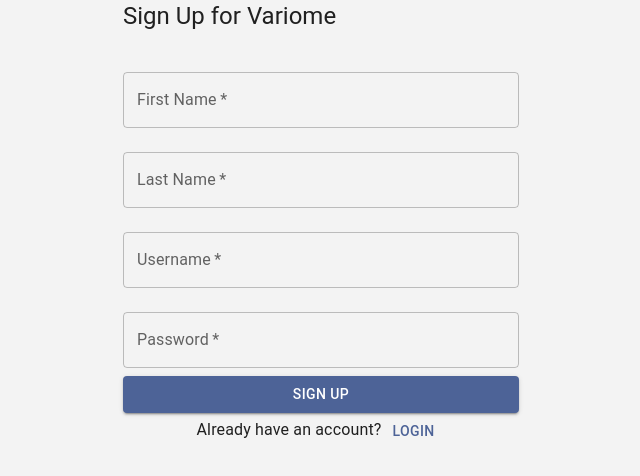
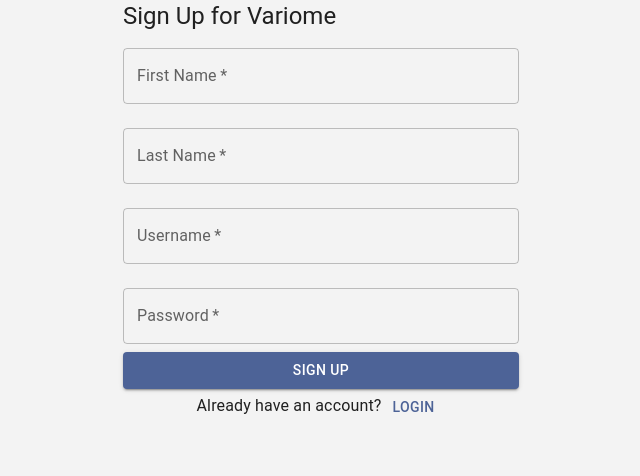
Before and after one commit to wassermanlab/variome, a React (Create React App) app in the folder app/: page /signup in a window 1280 px wide. Shown: the top 476 px of the page, without its empty margins (319-959 px from the left). Built offline with nearby package versions, Linux system fonts and the light colour scheme.

Commit message:
bugfixes for style/material ui

```diff
--- a/app/src/layouts/navbar.js
+++ b/app/src/layouts/navbar.js
@@ -26,7 +26,8 @@
 import SearchIcon from '@mui/icons-material/Search';
 import { Select, MenuItem } from '@mui/material';
 import { useState } from 'react';
-import Button from '@material-ui/core/Button';
+//import Button from '@material-ui/core/Button';
+import Button from '@mui/material/Button';
 
 import Home from '../pages/home';
 import SNV from '../pages/snv';
--- a/app/src/pages/login.js
+++ b/app/src/pages/login.js
@@ -1,5 +1,5 @@
 import React, { useState } from 'react';
-import { makeStyles } from '@mui/styles';
+//import { makeStyles } from '@mui/styles';
 import {
   Button,
   TextField,
@@ -9,7 +9,7 @@
 } from '@mui/material';
 import { Link } from 'react-router-dom';
 
-const useStyles = makeStyles((theme) => ({
+/*const useStyles = makeStyles((theme) => ({
   root: {
     display: 'flex',
     justifyContent: 'center',
@@ -23,10 +23,10 @@
   submit: {
     margin: theme.spacing(3, 0, 2),
   },
-}));
+}));*/
 
 const Login = () => {
-  const classes = useStyles();
+  //const classes = useStyles();
   const [username, setUsername] = useState('');
   const [password, setPassword] = useState('');
 
@@ -36,12 +36,12 @@
   };
 
   return (
-    <Container component="main" maxWidth="xs" className={classes.root}>
+    <Container component="main" maxWidth="xs" /*className={classes.root}*/>
       <div>
         <Typography component="h1" variant="h5">
           Log in to Variome
         </Typography>
-        <form className={classes.form} onSubmit={handleLogin}>
+        <form /*className={classes.form}*/ onSubmit={handleLogin}>
           <TextField
             variant="outlined"
             margin="normal"
@@ -70,7 +70,7 @@
             fullWidth
             variant="contained"
             color="primary"
-            className={classes.submit}
+            /*className={classes.submit}*/
             component={Link}
             to="/"
           >
--- a/app/src/pages/profile.js
+++ b/app/src/pages/profile.js
@@ -10,7 +10,7 @@
 import CardContent from '@mui/material/CardContent';
 import FormControl from '@mui/material/FormControl';
 import Button from '@mui/material/Button';
-import { styled } from '@mui/styles';
+import { styled } from '@mui/material/styles';
 
 const PREFIX = 'Home';
 const classes = {
--- a/app/src/pages/register.js
+++ b/app/src/pages/register.js
@@ -1,9 +1,9 @@
 import React, { useState } from 'react';
-import { makeStyles } from '@mui/styles';
+//import { makeStyles } from '@mui/styles';
 import { Button, TextField, Grid, Container, Typography } from '@mui/material';
 import { Link } from 'react-router-dom';
 
-const useStyles = makeStyles((theme) => ({
+/*const useStyles = makeStyles((theme) => ({
   root: {
     display: 'flex',
     justifyContent: 'center',
@@ -17,10 +17,10 @@
   submit: {
     margin: theme.spacing(3, 0, 2),
   },
-}));
+}));*/
 
 const Signup = () => {
-  const classes = useStyles();
+  //const classes = useStyles();
   const [firstName, setFirstName] = useState('');
   const [lastName, setLastName] = useState('');
   const [username, setUsername] = useState('');
@@ -33,12 +33,12 @@
   };
 
   return (
-    <Container component="main" maxWidth="xs" className={classes.root}>
+    <Container component="main" maxWidth="xs" /*className={classes.root}*/>
       <div>
         <Typography component="h1" variant="h5">
           Sign Up for Variome
         </Typography>
-        <form className={classes.form} onSubmit={handleSignup}>
+        <form /*className={classes.form}*/ onSubmit={handleSignup}>
           <TextField
             variant="outlined"
             margin="normal"
@@ -89,7 +89,7 @@
             fullWidth
             variant="contained"
             color="primary"
-            className={classes.submit}
+            /*className={classes.submit}*/
             component={Link}
             to="/"
           >
```
